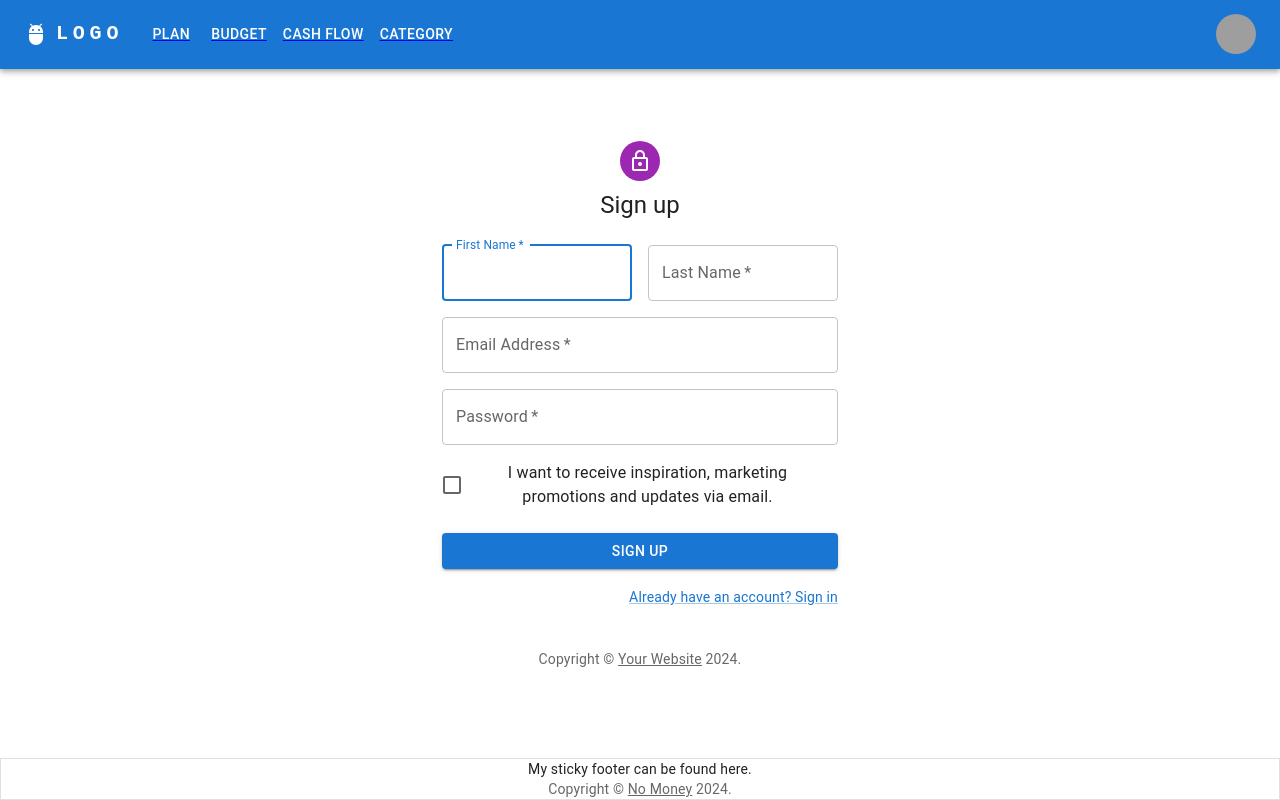
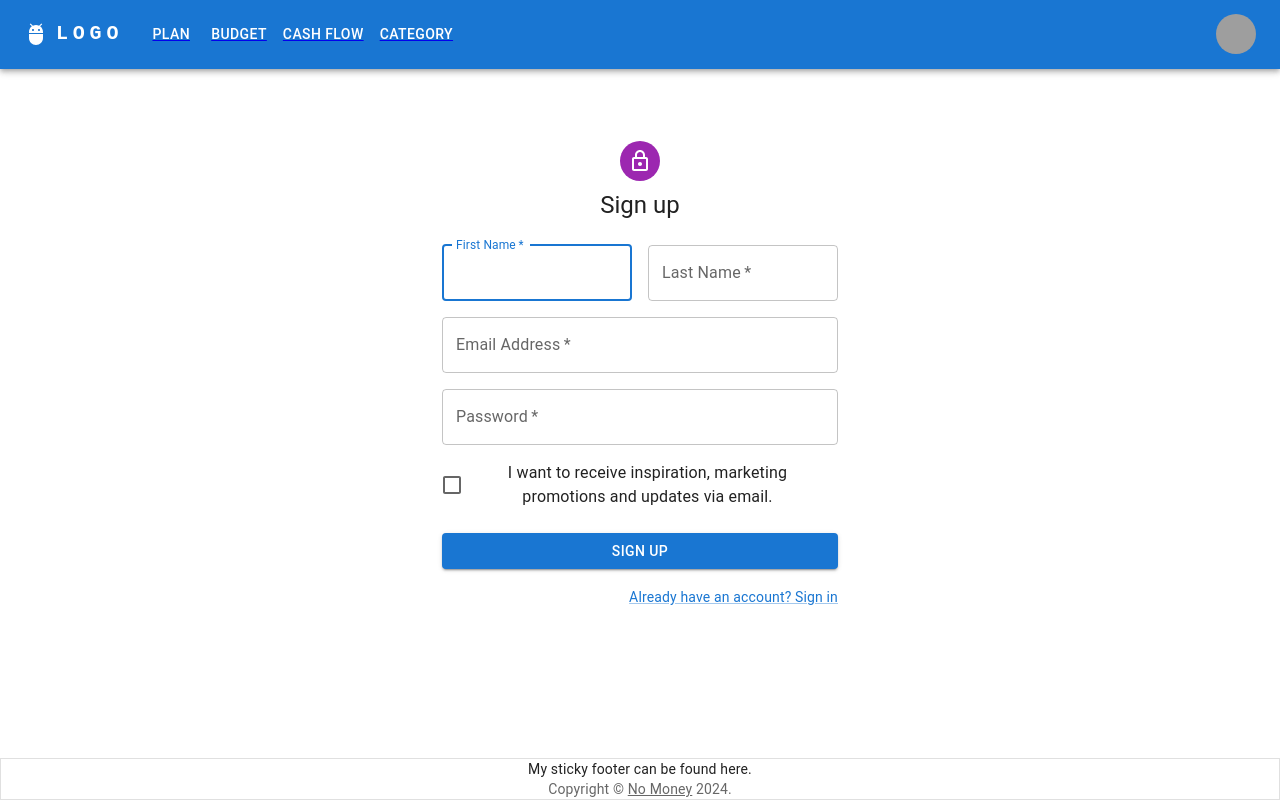
Before and after one commit to neverhack12345/digipen-swe-capstone, a React (Create React App) app in the folder my-app/: page /SignUp in a window 1280 px wide. Built offline with nearby package versions, Linux system fonts and the light colour scheme; grey boxes are pictures that could not be loaded.

Commit message:
Remove Copyright tag from SignIn and SignUp

```diff
--- a/my-app/src/Pages/SignIn.js
+++ b/my-app/src/Pages/SignIn.js
@@ -12,24 +12,6 @@ import Grid from "@mui/material/Grid";
 import LockOutlinedIcon from "@mui/icons-material/LockOutlined";
 import Typography from "@mui/material/Typography";
 import { useNavigate } from "react-router-dom";
-
-function Copyright(props) {
-  return (
-    <Typography
-      variant="body2"
-      color="text.secondary"
-      align="center"
-      {...props}
-    >
-      {"Copyright © "}
-      <Link color="inherit" href="https://mui.com/">
-        Your Website
-      </Link>{" "}
-      {new Date().getFullYear()}
-      {"."}
-    </Typography>
-  );
-}
 
 export default function SignInSide() {
   const navigate = useNavigate();
@@ -133,7 +115,6 @@ export default function SignInSide() {
                   </Link>
                 </Grid>
               </Grid>
-              <Copyright sx={{ mt: 5 }} />
             </Box>
           </Box>
         </Grid>
--- a/my-app/src/Pages/SignUp.js
+++ b/my-app/src/Pages/SignUp.js
@@ -12,24 +12,6 @@ import LockOutlinedIcon from "@mui/icons-material/LockOutlined";
 import Typography from "@mui/material/Typography";
 import Container from "@mui/material/Container";
 import { useNavigate } from "react-router-dom";
-
-function Copyright(props) {
-  return (
-    <Typography
-      variant="body2"
-      color="text.secondary"
-      align="center"
-      {...props}
-    >
-      {"Copyright © "}
-      <Link color="inherit" href="https://mui.com/">
-        Your Website
-      </Link>{" "}
-      {new Date().getFullYear()}
-      {"."}
-    </Typography>
-  );
-}
 
 export default function SignUp() {
   const navigate = useNavigate();
@@ -136,7 +118,6 @@ export default function SignUp() {
             </Grid>
           </Box>
         </Box>
-        <Copyright sx={{ mt: 5 }} />
       </Container>
     </Fragment>
   );
```
